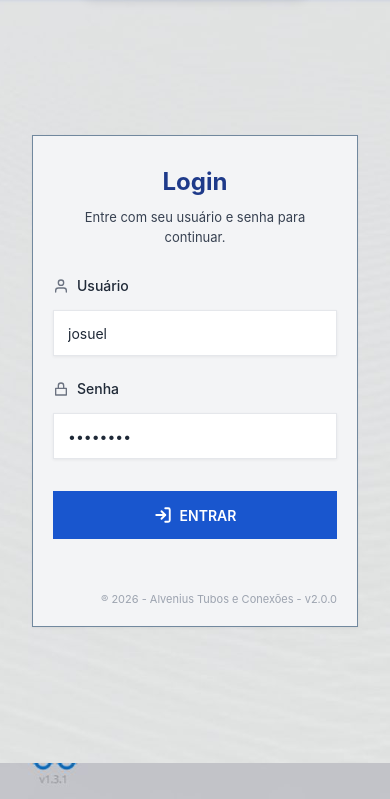
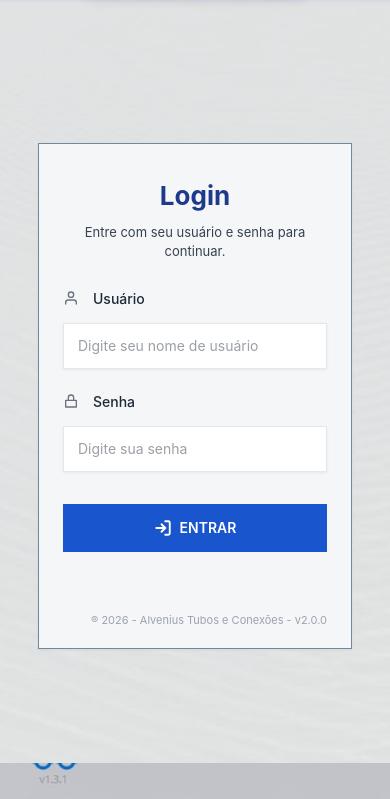
Before and after one commit to Josuel-Lopes/prototipo-rastreio-produtos_2026, a website: page src/web/index.html in a window 390 px wide. Shown: the part 81-880 px from the top of the page. Drawn offline with Linux system fonts and the light colour scheme.

Commit message:
style: fidelidade visual do login (campos vazios, card e espaçamentos)

```diff
--- a/src/web/styles/views.css
+++ b/src/web/styles/views.css
@@ -19,7 +19,7 @@
 .login-card {
   width: 100%;
   max-width: 520px;
-  background-color: #f3f4f6;
+  background-color: #f4f6f8;
   border: 1px solid #71889e;
   border-radius: 0px;
   box-shadow: 0 1px 3px rgba(0, 0, 0, 0.05);
@@ -33,16 +33,19 @@
   }
 
   .login-card {
-    width: calc(100% - 24px);
-    max-width: 380px;
-    margin: 30px auto;
-    padding: 28px 20px 18px 20px;
+    width: calc(100% - 36px);
+    max-width: 360px;
+    margin: 60px auto 30px auto;
+    padding: 32px 24px 20px 24px;
   }
 }
 
 .login-line-icon {
   width: 16px;
   height: 16px;
+  display: inline-block;
+  vertical-align: middle;
+  margin-right: 6px;
   fill: none;
   stroke: #6b7280;
   stroke-width: 2;
@@ -51,24 +54,28 @@
 }
 
 .login-card-title {
-  font-size: 24px;
+  font-size: 26px;
   font-weight: 700;
   color: #1e3a8a;
   text-align: center;
-  margin-bottom: 0px;
+  margin-bottom: 8px;
 }
 
 .login-card-subtitle {
   font-size: 13px;
   color: #374151;
   text-align: center;
-  margin-top: 8px;
-  margin-bottom: 28px;
+  margin-top: 0;
+  margin-bottom: 26px;
 }
 
 .login-card #btn-entrar {
+  display: flex;
+  align-items: center;
+  justify-content: center;
+  gap: 8px;
   margin-top: 32px;
-  margin-bottom: 40px;
+  margin-bottom: 48px;
   height: 48px;
   font-size: 14px;
   font-weight: 600;
--- a/src/web/views/login-view.js
+++ b/src/web/views/login-view.js
@@ -32,7 +32,6 @@ export class LoginView {
                 id="login-username"
                 class="form-input form-input-plain"
                 placeholder="Digite seu nome de usuário"
-                value="josuel"
                 required
               />
             </div>
@@ -48,7 +47,6 @@ export class LoginView {
                 id="login-password"
                 class="form-input form-input-plain"
                 placeholder="Digite sua senha"
-                value="••••••••"
                 required
               />
             </div>
```
